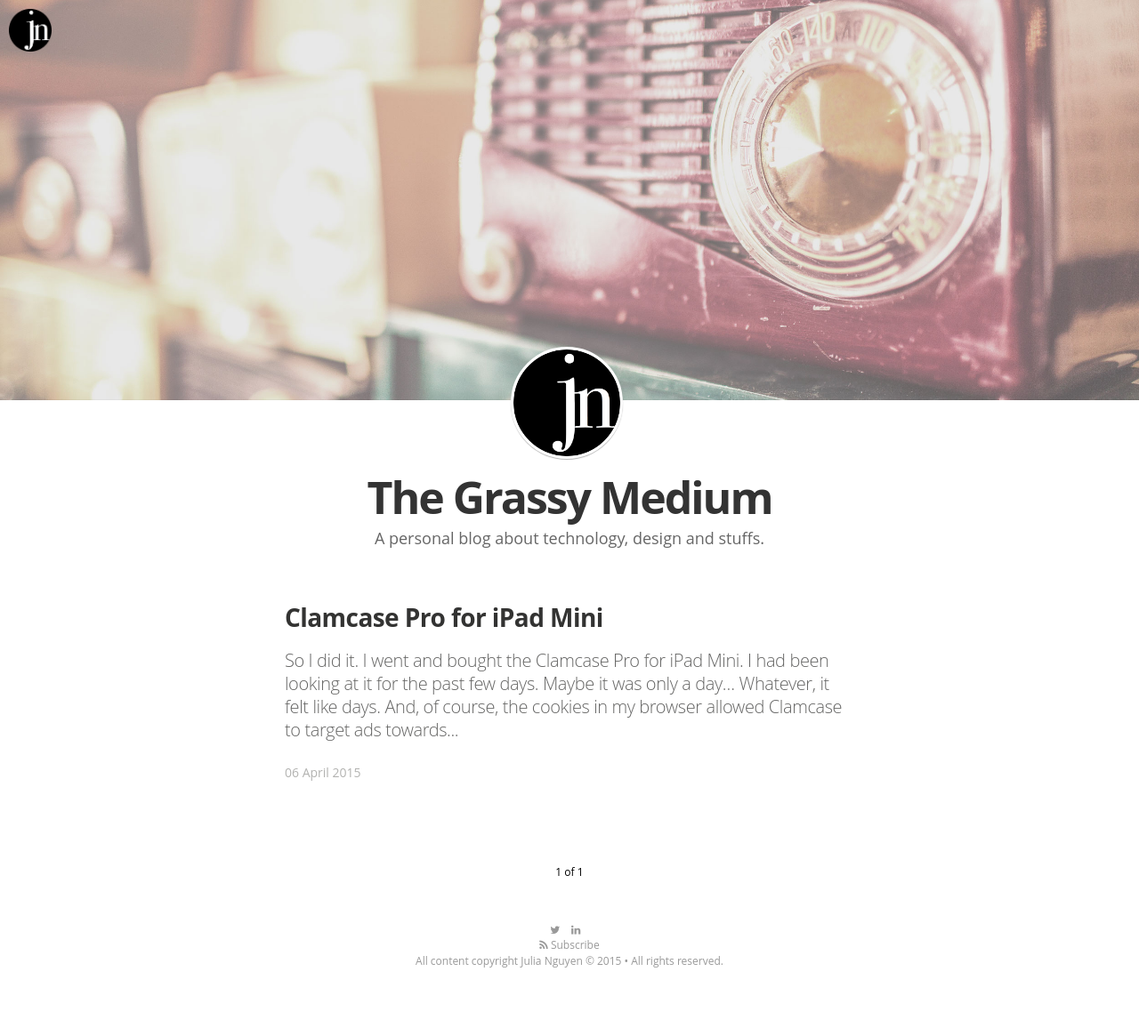
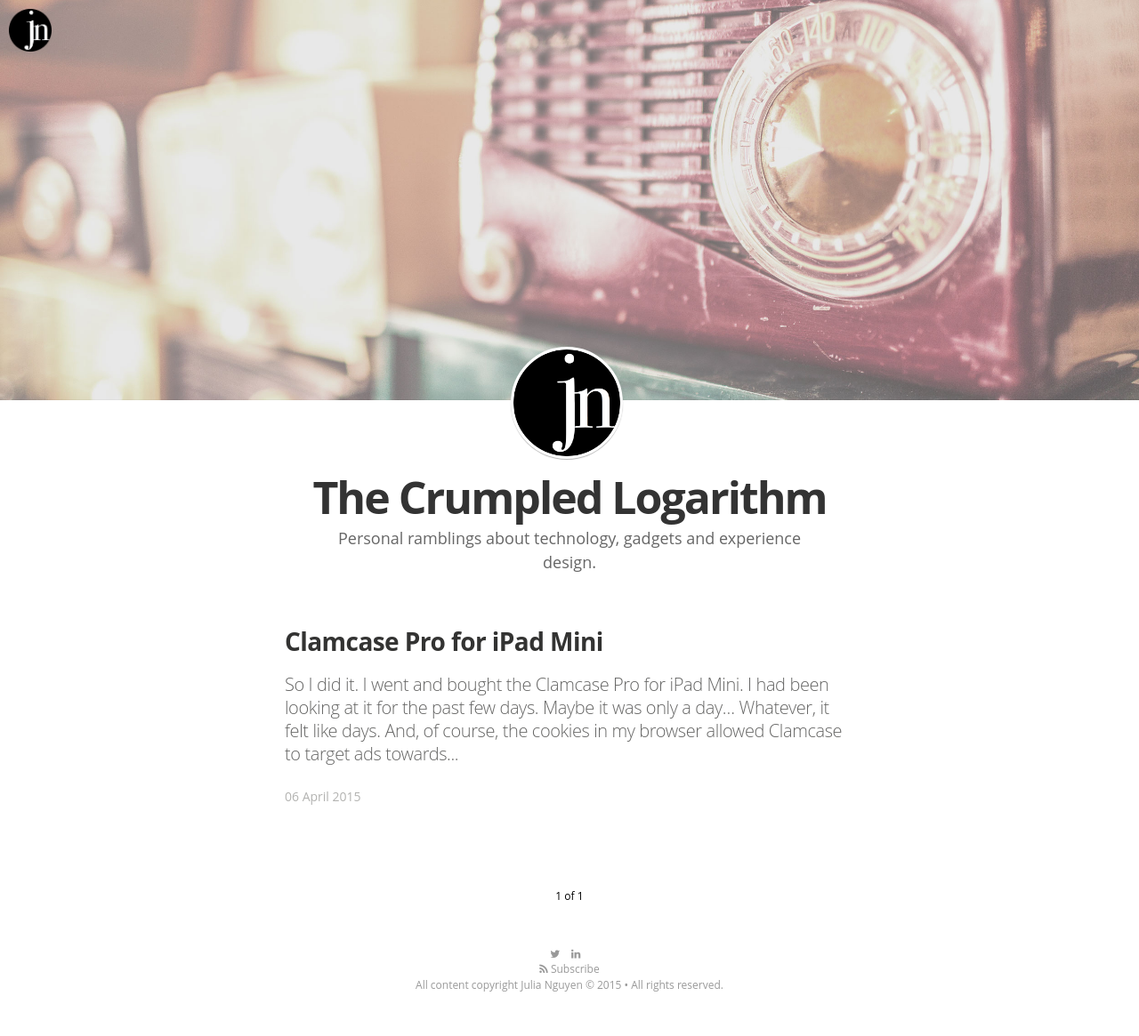
Before and after one commit to uxjulia/jekyll-blog, a Jekyll site: the page built from index.html, in a window 1280 px wide. Shown: the whole page at 89% size. Built offline with Jekyll 4.4.1, drawn with Linux system fonts in a browser that asks for light colours; nearby versions of some CDN libraries; some web fonts are replaced; Markdown is read by kramdown in place of the engine named in the settings; the list of posts is cut into pages by our own code; before the commit the page ends 1138 px from its top, so only the background shows below that.

Commit message:
title change

```diff
--- a/_config.yml
+++ b/_config.yml
@@ -5,9 +5,9 @@ gems:
   - jemoji
 
 # Site settings
-title: "The Grassy Medium"
+title: "The Crumpled Logarithm"
 description: > # this means to ignore newlines until "email:"
-   A personal blog about technology, design and stuffs.
+   Personal ramblings about technology, gadgets and experience design.
 
 email: hi@uxjulia.com
 #blog logo
@@ -53,3 +53,12 @@ social:
 #    share_url:
 #    share_title:
 #    share_link:
+
+# default settings
+defaults:
+   -
+    scope:
+        path: ""
+        type: "posts"
+    values:
+        layout: "post"
```
Also changed, not shown: 3 other files.
